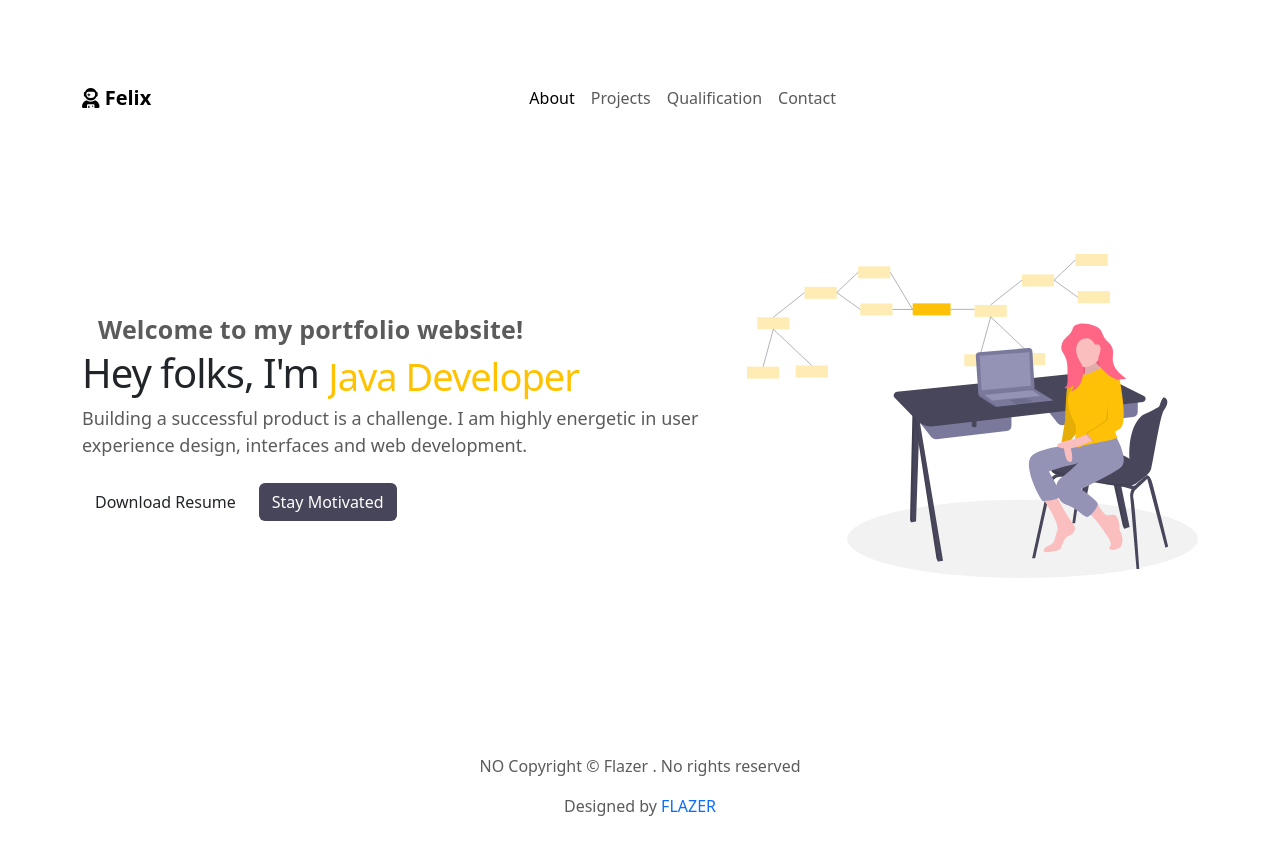
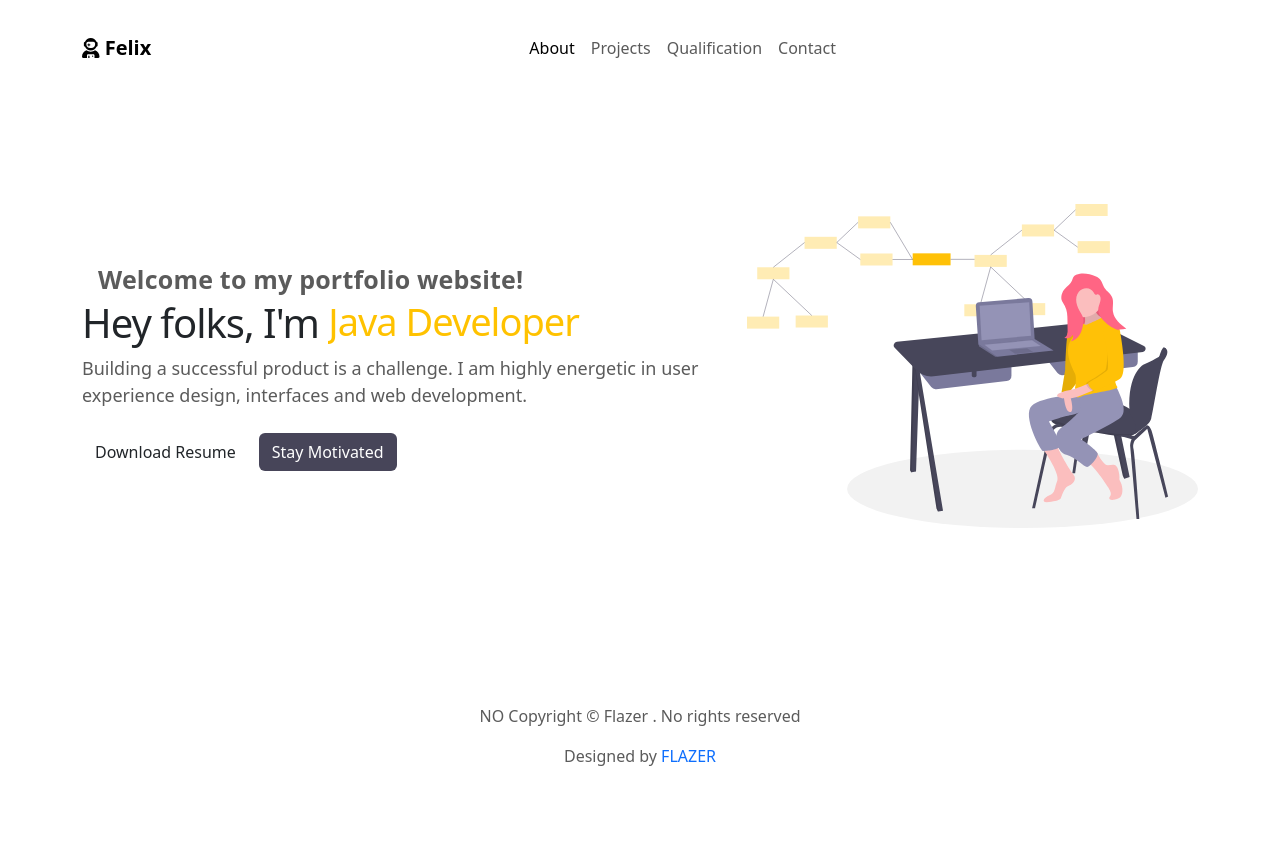
Before and after one commit to flazer-f/felix, a React (Vite) app: page / in a window 1280 px wide. Shown: the top 854 px of the page. After the commit the page ends 832 px from the top, so only its background shows below. Built offline with nearby package versions, Linux system fonts and the light colour scheme.

Commit message:
pdf changes of portfolio

```diff
--- a/src/Style/base.css
+++ b/src/Style/base.css
@@ -10,7 +10,7 @@ https://www.tooplate.com/view/2115-marvel
 @import url("https://fonts.googleapis.com/css?family=Maven+Pro:400,700");
 body {
   font-family: "Maven Pro", sans-serif;
-  padding-top: 70px;
+  padding-top: 20px;
 }
 
 .full-screen {
@@ -117,7 +117,7 @@ b, strong {
 .animated-info {
   display: inline-block;
   vertical-align: top;
-  margin-top: 5px;
+  margin-top: 0;
   min-width: 260px;
   position: relative;
 }
--- a/src/components/Aboutme.jsx
+++ b/src/components/Aboutme.jsx
@@ -3,6 +3,8 @@ import illsoft from'../assets/images/undraw/illsoft.svg'
 import { useNotification } from './NotificationContext';
 import axios from 'axios';
 import '../Style/notification.css';
+import flazerResume from '../assets/flazerResume.pdf';
+
 
 function Aboutme() {
   const { addNotification } = useNotification();
@@ -52,9 +54,9 @@ function Aboutme() {
                         <p>Building a successful product is a challenge. I am highly energetic in user experience design, interfaces and web development.</p>
 
                         <div className="custom-btn-group mt-4">
-                          <a href="/resume.pdf" download className="btn mr-lg-2 custom-btn">
-                            <i className='uil uil-file-alt'></i> Download Resume
-                          </a>
+                        <a href={flazerResume} download className="btn mr-lg-2 custom-btn">
+  <i className="uil uil-file-alt"></i> Download Resume
+</a>
                           <a onClick={handleButtonClick} className="btn custom-btn custom-btn-bg custom-btn-link">Stay Motivated</a>
                         </div>
                     </div>
```
Also changed, not shown: 1 other file (tests, documents, lock files or other folders).
